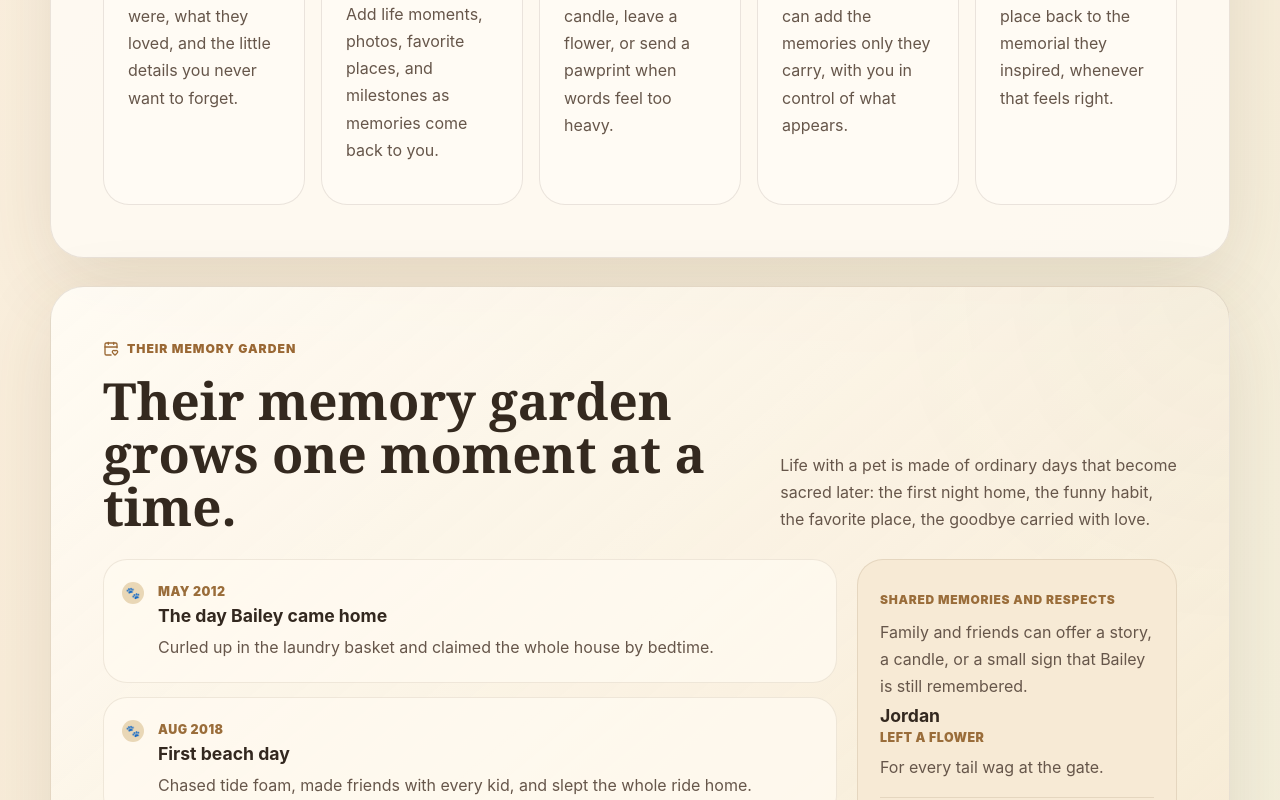
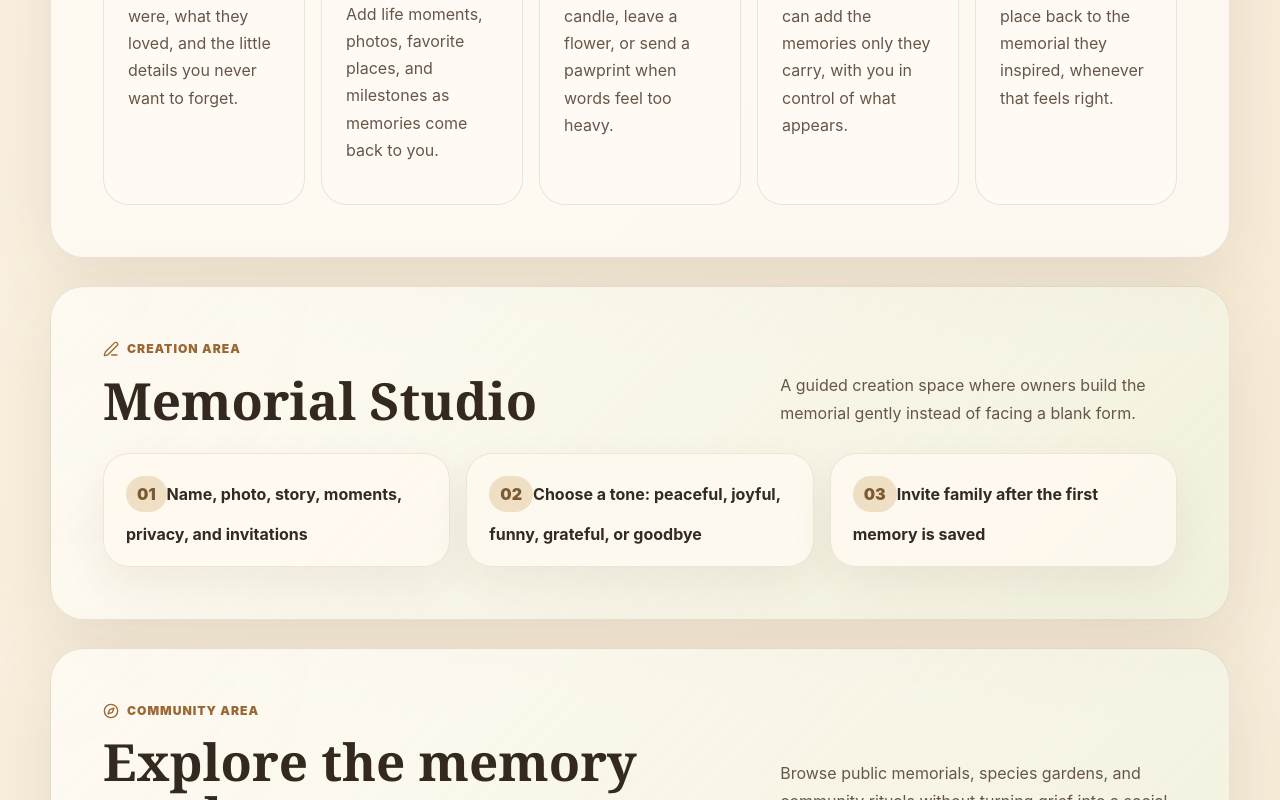
Before and after one commit to nathanaelduberry/Pet-Memory, a React (Vite) app: page / in a window 1280 px wide. Shown: the part 2000-2800 px from the top of the page. Built offline with nearby package versions, Linux system fonts and the light colour scheme.

Commit message:
feat: add PetMemory product areas

```diff
--- a/src/App.tsx
+++ b/src/App.tsx
@@ -4,12 +4,10 @@ import WaysToRemember from './components/WaysToRemember';
 import MemoryGardenTimeline from './components/MemoryGardenTimeline';
 import KeepsakePlaqueSection from './components/KeepsakePlaqueSection';
 import PrivacyTrustSection from './components/PrivacyTrustSection';
+import ProductExperience from './components/ProductExperience';
 import FinalCta from './components/FinalCta';
-import { buildDropshipUrl } from './content/memorialContent';
 
 export default function App() {
-  const dropshipOrderUrl = buildDropshipUrl();
-
   return (
     <main className="site-shell">
       <header className="topbar" aria-label="PetMemory navigation">
@@ -18,15 +16,15 @@ export default function App() {
           <span>PetMemory</span>
         </a>
         <nav className="nav-links" aria-label="Primary navigation">
-          <a href="#ways">Remember</a>
-          <a href="#memorial">Memorial</a>
-          <a href="#garden">Garden</a>
+          <a href="#studio">Studio</a>
+          <a href="#explore">Explore</a>
+          <a href="#products">Products</a>
+          <a href="#checkout">Checkout</a>
           <a href="#trust">Privacy</a>
-          <a href="#keepsake">Keepsakes</a>
         </nav>
       </header>
 
-      <Hero dropshipOrderUrl={dropshipOrderUrl} />
+      <Hero />
 
       <section id="memorial" className="section-block intro-section">
         <div className="section-heading split-heading">
@@ -41,9 +39,10 @@ export default function App() {
       </section>
 
       <WaysToRemember />
+      <ProductExperience />
       <MemoryGardenTimeline />
       <PrivacyTrustSection />
-      <KeepsakePlaqueSection dropshipOrderUrl={dropshipOrderUrl} />
+      <KeepsakePlaqueSection />
       <FinalCta />
     </main>
   );
--- a/src/components/FinalCta.tsx
+++ b/src/components/FinalCta.tsx
@@ -9,7 +9,7 @@ export default function FinalCta() {
       <p>
         The memorial does not need to be complete today. Start gently, invite others later, and let their story grow at the pace your heart can manage.
       </p>
-      <a className="button primary" href="#top">{primaryActions.begin}</a>
+      <a className="button primary" href="#studio">{primaryActions.begin}</a>
     </section>
   );
 }
--- a/src/components/KeepsakePlaqueSection.tsx
+++ b/src/components/KeepsakePlaqueSection.tsx
@@ -1,11 +1,7 @@
 import { HeartHandshake, ShoppingBag } from 'lucide-react';
 import { primaryActions } from '../content/memorialContent';
 
-type KeepsakePlaqueSectionProps = {
-  dropshipOrderUrl: string;
-};
-
-export default function KeepsakePlaqueSection({ dropshipOrderUrl }: KeepsakePlaqueSectionProps) {
+export default function KeepsakePlaqueSection() {
   return (
     <section id="keepsake" className="plaque-section keepsake-section">
       <div>
@@ -15,7 +11,7 @@ export default function KeepsakePlaqueSection({ dropshipOrderUrl }: KeepsakePlaq
           Place their story in the garden, beside their urn, near their favorite window, or wherever you still feel them close.
           A garden marker, urn plate, or framed plaque can open their memorial with a simple QR scan.
         </p>
-        <a className="button primary plaque-order" href={dropshipOrderUrl} target="_blank" rel="noopener noreferrer">
+        <a className="button primary plaque-order" href="#products">
           <ShoppingBag size={17} aria-hidden="true" /> {primaryActions.keepsake}
         </a>
       </div>
--- /dev/null
+++ b/src/components/ProductExperience.tsx
@@ -0,0 +1,90 @@
+import { Compass, CreditCard, HeartHandshake, PenLine, ShoppingBag, Sprout } from 'lucide-react';
+import { buildDropshipUrl, exploreGardens, keepsakeProducts, primaryActions, studioSteps } from '../content/memorialContent';
+
+export default function ProductExperience() {
+  return (
+    <>
+      <section id="studio" className="section-block studio-section">
+        <div className="section-heading split-heading">
+          <div>
+            <p className="eyebrow"><PenLine size={16} aria-hidden="true" /> Creation area</p>
+            <h2>Memorial Studio</h2>
+          </div>
+          <p>
+            A guided creation space where owners build the memorial gently instead of facing a blank form.
+          </p>
+        </div>
+        <div className="journey-grid">
+          {studioSteps.map((step, index) => (
+            <article key={step}>
+              <span>0{index + 1}</span>
+              <strong>{step}</strong>
+            </article>
+          ))}
+        </div>
+      </section>
+
+      <section id="explore" className="section-block explore-section">
+        <div className="section-heading split-heading">
+          <div>
+            <p className="eyebrow"><Compass size={16} aria-hidden="true" /> Community area</p>
+            <h2>Explore the memory garden</h2>
+          </div>
+          <p>
+            Browse public memorials, species gardens, and community rituals without turning grief into a social-media feed.
+          </p>
+        </div>
+        <div className="garden-grid">
+          {exploreGardens.map((garden) => (
+            <article key={garden.title}>
+              <Sprout size={24} aria-hidden="true" />
+              <h3>{garden.title}</h3>
+              <p>{garden.copy}</p>
+            </article>
+          ))}
+        </div>
+      </section>
+
+      <section id="products" className="section-block products-section">
+        <div className="section-heading split-heading">
+          <div>
+            <p className="eyebrow"><ShoppingBag size={16} aria-hidden="true" /> Keepsake area</p>
+            <h2>Keepsake Shop</h2>
+          </div>
+          <p>
+            Not the main event — a careful bridge between their digital memory garden and the real places they loved.
+          </p>
+        </div>
+        <div className="product-grid">
+          {keepsakeProducts.map((product) => (
+            <article className="product-card" key={product.id}>
+              <HeartHandshake size={28} aria-hidden="true" />
+              <h3>{product.title}</h3>
+              <strong className="price">{product.price}</strong>
+              <p>{product.copy}</p>
+              <a className="button secondary" href="#checkout">Choose this keepsake</a>
+            </article>
+          ))}
+        </div>
+      </section>
+
+      <section id="checkout" className="section-block checkout-section">
+        <div>
+          <p className="eyebrow"><CreditCard size={16} aria-hidden="true" /> Purchase area</p>
+          <h2>Checkout Preview</h2>
+          <p>
+            The final checkout should feel calm: confirm the memorial, choose the keepsake, preview the QR destination, then continue only when ready.
+          </p>
+        </div>
+        <div className="checkout-card">
+          <span>Bailey's memorial</span>
+          <strong>QR keepsake order</strong>
+          <p>Includes pet name, memorial link, product choice, and QR code destination.</p>
+          <a className="button primary" href={buildDropshipUrl('garden-marker')} target="_blank" rel="noopener noreferrer">
+            Continue to dropship checkout
+          </a>
+        </div>
+      </section>
+    </>
+  );
+}
--- a/src/content/memorialContent.ts
+++ b/src/content/memorialContent.ts
@@ -84,13 +84,49 @@ export const trustPromises = [
   'Edit and add memories over time'
 ];
 
-export function buildDropshipUrl() {
+export const studioSteps = [
+  'Name, photo, story, moments, privacy, and invitations',
+  'Choose a tone: peaceful, joyful, funny, grateful, or goodbye',
+  'Invite family after the first memory is saved'
+];
+
+export const exploreGardens = [
+  { title: 'Dog garden', copy: 'Loyal companions, porch watchers, hiking partners, and sofa guardians.' },
+  { title: 'Cat garden', copy: 'Window kings, blanket queens, quiet shadows, and impossible little comedians.' },
+  { title: 'Small friends', copy: 'Rabbits, birds, hamsters, reptiles, horses, and every creature who became family.' }
+];
+
+export const keepsakeProducts = [
+  {
+    id: 'garden-marker',
+    title: 'Garden Marker',
+    price: '£39',
+    copy: 'Weather-safe marker for flower beds, trees, patios, or a favorite sunny spot.',
+    product: 'garden-marker'
+  },
+  {
+    id: 'framed-memory-plaque',
+    title: 'Framed Memory Plaque',
+    price: '£59',
+    copy: 'A warm indoor frame for mantels, shelves, or the place where their photo already lives.',
+    product: 'framed-memory-plaque'
+  },
+  {
+    id: 'urn-plate',
+    title: 'Urn Plate',
+    price: '£29',
+    copy: 'A smaller plate designed to sit beside an urn, collar, paw cast, or keepsake box.',
+    product: 'urn-plate'
+  }
+];
+
+export function buildDropshipUrl(product = 'garden-marker-urn-plate-framed-plaque') {
   const params = new URLSearchParams({
     source: 'petmemory',
     dropship: 'qr-memorial-plaque',
     petName: sampleMemorial.name,
     memorialUrl: `https://nathanaelduberry.github.io/Pet-Memory/#memorial-${sampleMemorial.slug}`,
-    product: 'garden-marker-urn-plate-framed-plaque',
+    product,
     qrCode: `https://nathanaelduberry.github.io/Pet-Memory/#memorial-${sampleMemorial.slug}`
   });
 
--- a/src/styles.css
+++ b/src/styles.css
@@ -525,6 +525,10 @@
 
   .intro-section,
   .trust-section,
+  .studio-section,
+  .explore-section,
+  .products-section,
+  .checkout-section,
   .final-cta {
     background:
       linear-gradient(135deg, rgba(255, 252, 245, 0.9), rgba(238, 242, 223, 0.68)),
@@ -551,6 +555,66 @@
     color: #5f835d;
   }
 
+  .journey-grid,
+  .garden-grid,
+  .product-grid {
+    display: grid;
+    gap: 16px;
+    grid-template-columns: repeat(3, minmax(0, 1fr));
+  }
+
+  .journey-grid article,
+  .garden-grid article,
+  .product-card,
+  .checkout-card {
+    padding: 22px;
+    border-radius: 26px;
+    background: rgba(255, 250, 240, 0.84);
+    border: 1px solid rgba(122, 92, 58, 0.13);
+    box-shadow: 0 18px 45px rgba(64, 44, 26, 0.07);
+  }
+
+  .journey-grid article span,
+  .checkout-card span,
+  .price {
+    display: inline-flex;
+    width: fit-content;
+    margin-bottom: 12px;
+    padding: 8px 11px;
+    border-radius: 999px;
+    background: #efe0c5;
+    color: #7d5a31;
+    font-weight: 950;
+  }
+
+  .garden-grid article,
+  .product-card {
+    display: grid;
+    gap: 10px;
+  }
+
+  .garden-grid svg,
+  .product-card svg {
+    color: #5f835d;
+  }
+
+  .product-card .button {
+    width: fit-content;
+    margin-top: 8px;
+  }
+
+  .checkout-section {
+    display: grid;
+    grid-template-columns: minmax(0, 1fr) 360px;
+    gap: 24px;
+    align-items: center;
+  }
+
+  .checkout-card {
+    display: grid;
+    gap: 12px;
+  }
+
   .final-cta {
     text-align: center;
     display: grid;
@@ -566,6 +630,7 @@
   @media (max-width: 900px) {
     .hero-section,
     .plaque-section,
+    .checkout-section,
     .timeline-layout,
     .split-heading {
       grid-template-columns: 1fr;
@@ -574,7 +639,10 @@
 
     .feature-grid,
     .memory-grid,
-    .trust-grid {
+    .trust-grid,
+    .journey-grid,
+    .garden-grid,
+    .product-grid {
       grid-template-columns: repeat(2, minmax(0, 1fr));
     }
   }
@@ -585,7 +653,10 @@
     .nav-links { flex-wrap: wrap; }
     .feature-grid,
     .memory-grid,
-    .trust-grid { grid-template-columns: 1fr; }
+    .trust-grid,
+    .journey-grid,
+    .garden-grid,
+    .product-grid { grid-template-columns: 1fr; }
     .stat-row { flex-direction: column; align-items: stretch; }
     h1 { font-size: clamp(3.4rem, 20vw, 5rem); }
   }
```
Also changed, not shown: src/components/Hero.tsx (+4 -8 lines), 1 other file (tests, documents, lock files or other folders).
